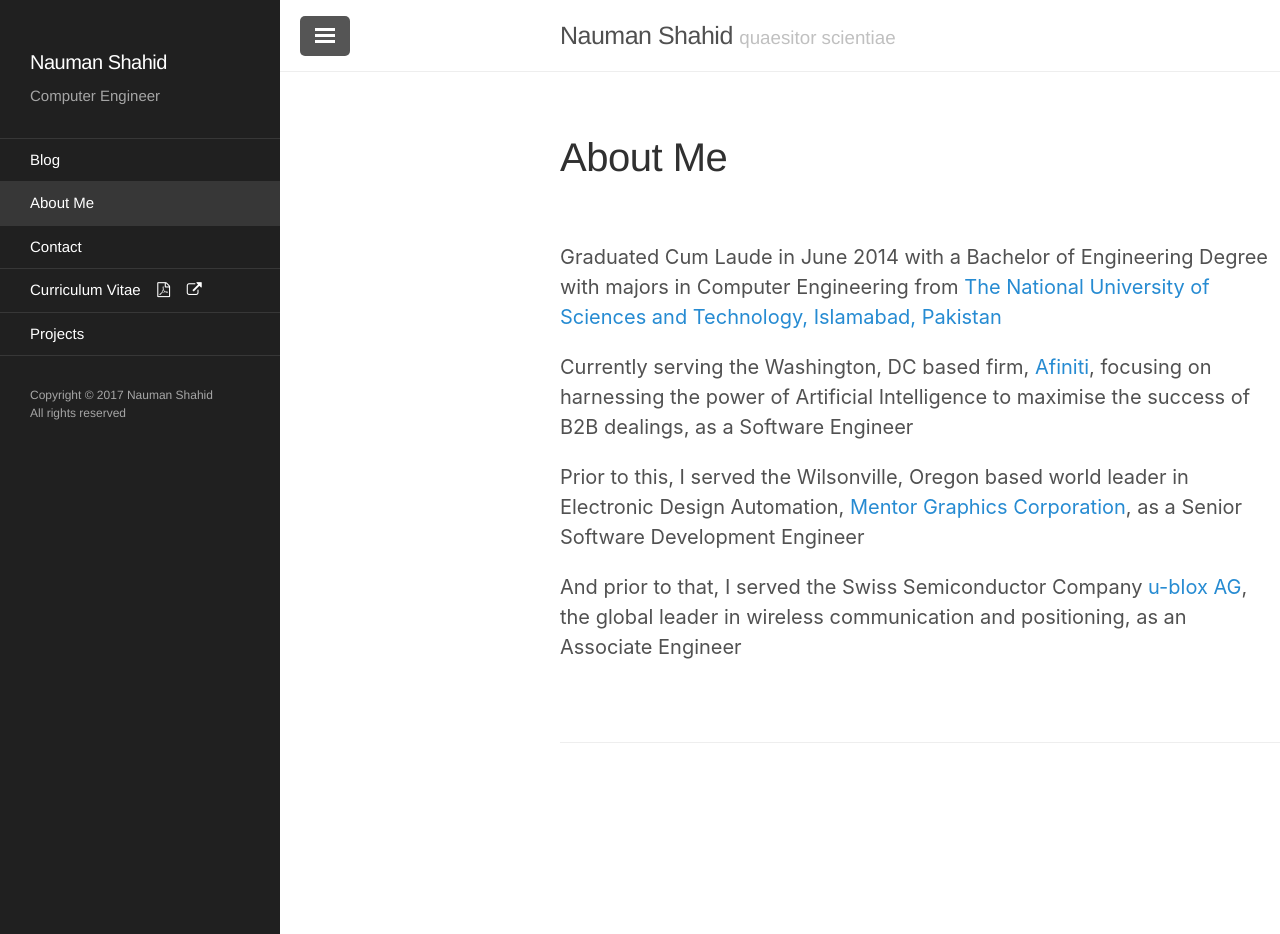
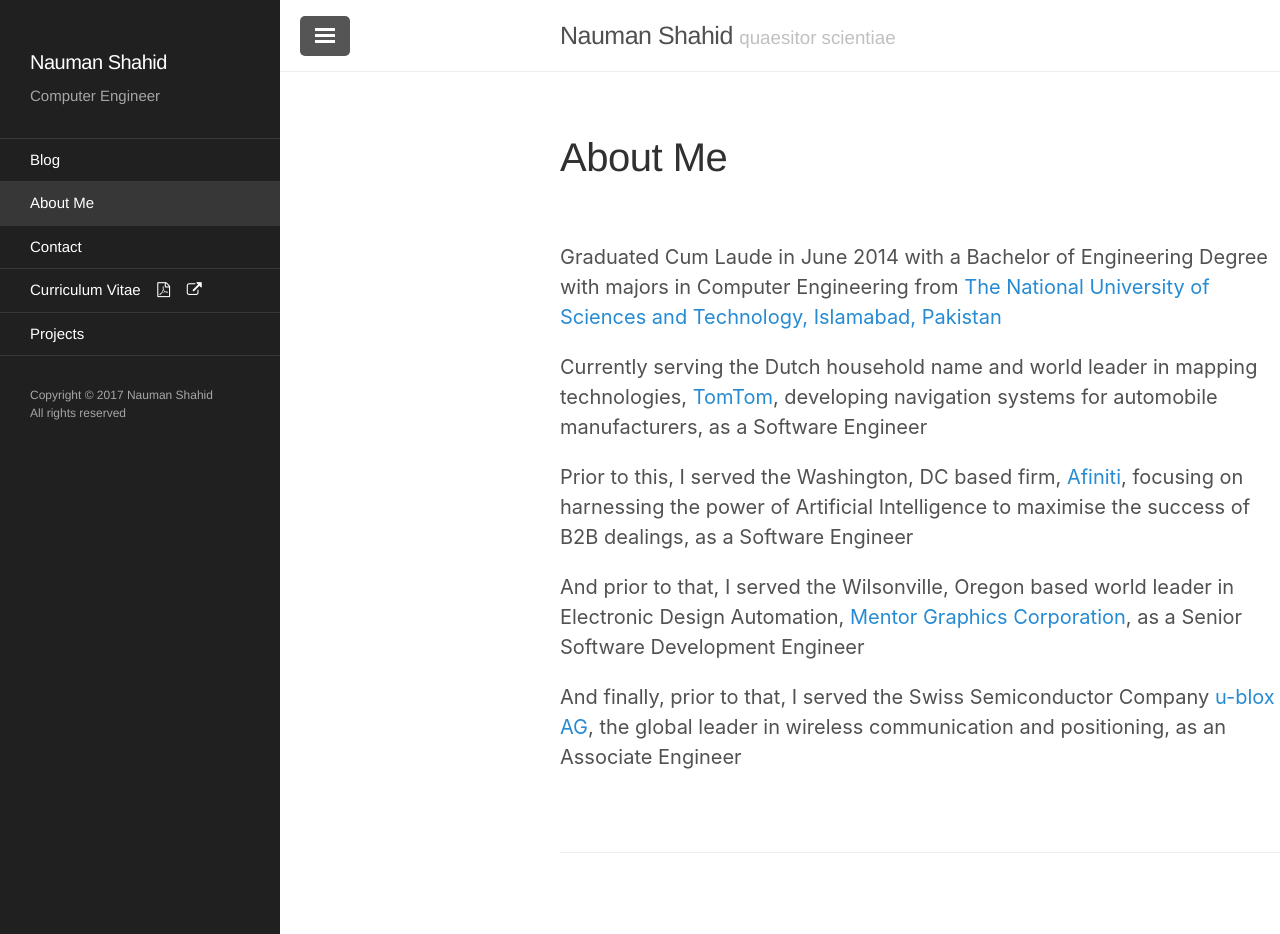
Before and after one commit to NaumanShahid/naumanshahid.github.io, a Jekyll site: the page built from about me.md, in a window 1280 px wide and 934 px high. Built offline with Jekyll 4.4.1, drawn with Linux system fonts in a browser that asks for light colours; some web fonts are replaced.

Commit message:
- Required updates

```diff
--- a/about me.md
+++ b/about me.md
@@ -5,9 +5,10 @@
 <br>
 
 <p>Graduated Cum Laude in June 2014 with a Bachelor of Engineering Degree with majors in Computer Engineering from <a href="http://www.nust.edu.pk/" target="_blank"  style="text-decoration:none;">The National University of Sciences and Technology, Islamabad, Pakistan</a><br>
-<p>Currently serving the Washington, DC based firm, <a href="https://www.afiniti.com/" target="_blank" style="text-decoration:none;">Afiniti</a>, focusing on harnessing the power of Artificial Intelligence to maximise the success of B2B dealings, as a Software Engineer<br>
-<p>Prior to this, I served the Wilsonville, Oregon based world leader in Electronic Design Automation, <a href="https://www.mentor.com/" target="_blank" style="text-decoration:none;">Mentor Graphics Corporation</a>, as a Senior Software Development Engineer<br>
-<p>And prior to that, I served the Swiss Semiconductor Company <a href="https://www.u-blox.com/" target="_blank" style="text-decoration:none;">u-blox AG</a>, the global leader in wireless communication and positioning, as an Associate Engineer<br></p>
+<p>Currently serving the Dutch household name and world leader in mapping technologies, <a href="https://www.tomtom.com/" target="_blank" style="text-decoration:none;">TomTom</a>, developing navigation systems for automobile manufacturers, as a Software Engineer<br>
+<p>Prior to this, I served the Washington, DC based firm, <a href="https://www.afiniti.com/" target="_blank" style="text-decoration:none;">Afiniti</a>, focusing on harnessing the power of Artificial Intelligence to maximise the success of B2B dealings, as a Software Engineer<br>
+<p>And prior to that, I served the Wilsonville, Oregon based world leader in Electronic Design Automation, <a href="https://www.mentor.com/" target="_blank" style="text-decoration:none;">Mentor Graphics Corporation</a>, as a Senior Software Development Engineer<br>
+<p>And finally, prior to that, I served the Swiss Semiconductor Company <a href="https://www.u-blox.com/" target="_blank" style="text-decoration:none;">u-blox AG</a>, the global leader in wireless communication and positioning, as an Associate Engineer<br></p>
 
 <br>
 <hr>
```
Also changed, not shown: contact.md (+1 -1 lines), 1 other file.
